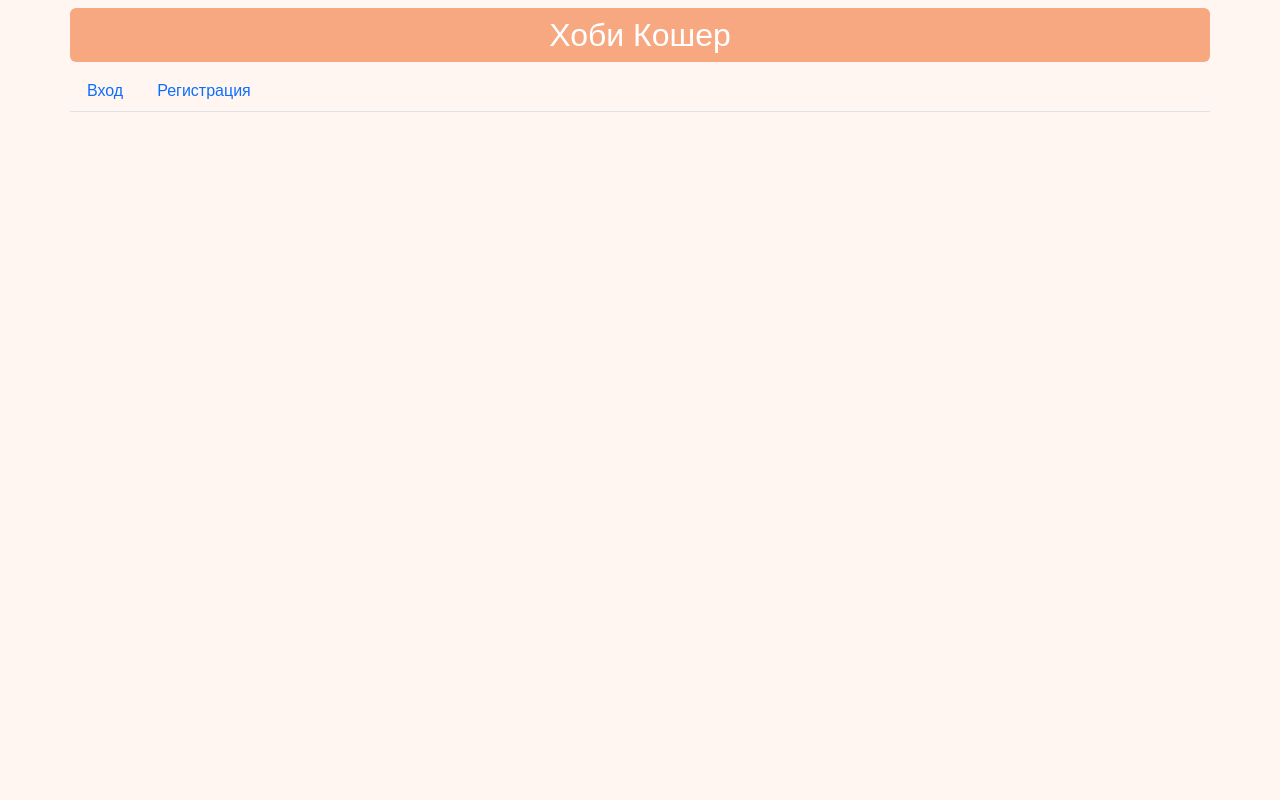
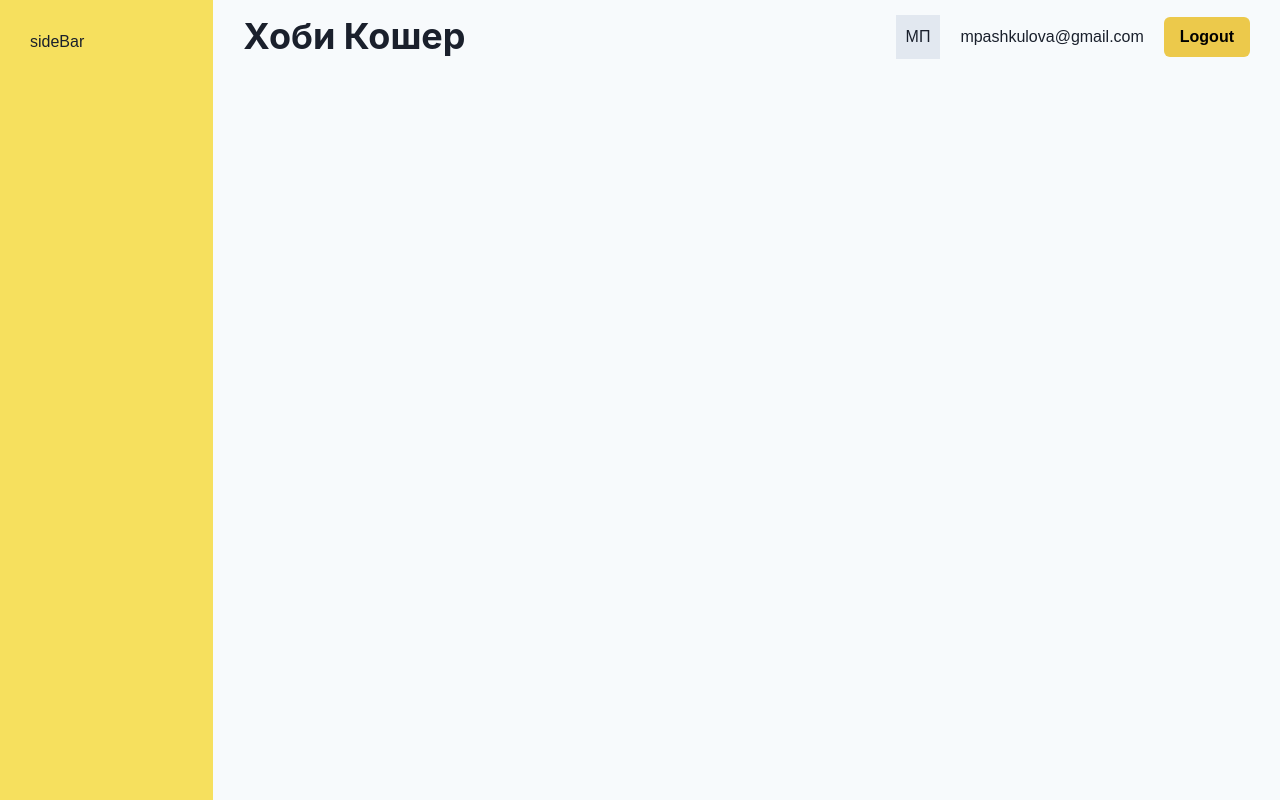
Before and after one commit to maria-pashkulova/hobby-hive, a React (Vite) app in the folder client/: page / in a window 1280 px wide. Built offline with nearby package versions, Linux system fonts and the light colour scheme.

Commit message:
Chakra UI grid

```diff
--- a/client/package.json
+++ b/client/package.json
@@ -10,9 +10,11 @@
     "preview": "vite preview"
   },
   "dependencies": {
-    "bootstrap": "^5.3.3",
+    "@chakra-ui/react": "^2.8.2",
+    "@emotion/react": "^11.11.4",
+    "@emotion/styled": "^11.11.5",
+    "framer-motion": "^11.1.7",
     "react": "^18.2.0",
-    "react-bootstrap": "^2.10.2",
     "react-dom": "^18.2.0",
     "react-router-dom": "^6.23.0"
   },
--- a/client/src/App.css
+++ b/client/src/App.css
@@ -5,5 +5,5 @@
 }
 
 html body {
-    background-color: #FFF6F1;
+    background-color: #EBF8FF;
 }
--- a/client/src/App.jsx
+++ b/client/src/App.jsx
@@ -3,8 +3,9 @@ import reactLogo from './assets/react.svg'
 import viteLogo from '/vite.svg'
 import { Routes, Route } from 'react-router-dom';
 import './App.css'
-import HomePage from './components/Home/HomePage';
-import GroupsPage from './components/GroupsPage';
+import StartPage from './pages/StartPage';
+import GroupsPage from './pages/GroupsPage';
+import LoggedInLayout from './layouts/LoggedInLayout';
 
 
 
@@ -14,9 +15,11 @@ function App() {
   return (
     <>
       <Routes>
-        <Route path='/' element={<HomePage />} />
-        <Route path='/groups' element={<GroupsPage />} />
-      </Routes>
+        <Route path='/' element={<LoggedInLayout />}>
+          <Route path='/' element={<GroupsPage />} />
+        </Route >
+        <Route path='/notLogged' element={<StartPage />} />
+      </Routes >
 
     </>
   )
--- a/client/src/components/Home/HomePage.css
+++ /dev/null
@@ -1,4 +0,0 @@
-.siteName {
-    /* justify-content: center; */
-    background-color: #F8A881;
-}
--- a/client/src/components/Home/HomePage.jsx
+++ /dev/null
@@ -1,33 +0,0 @@
-import React from 'react';
-import Container from 'react-bootstrap/Container';
-import Row from 'react-bootstrap/Row';
-import Col from 'react-bootstrap/Col';
-
-import Nav from 'react-bootstrap/Nav';
-
-import './HomePage.css'
-
-const HomePage = () => {
-    return (
-
-        <Container>
-            <Row className='mt-2 p-2 rounded h2 text-white justify-content-center siteName '>
-                Хоби Кошер
-            </Row>
-            <Row>
-                <Nav variant="tabs" defaultActiveKey="/home">
-                    <Nav.Item>
-                        <Nav.Link>Вход</Nav.Link>
-                    </Nav.Item>
-                    <Nav.Item>
-                        <Nav.Link eventKey="link-1">Регистрация</Nav.Link>
-                    </Nav.Item>
-
-                </Nav>
-            </Row>
-        </Container >
-
-    )
-}
-
-export default HomePage
--- /dev/null
+++ b/client/src/components/Navbar.jsx
@@ -0,0 +1,15 @@
+import React from 'react'
+import { Flex, Box, Heading, Text, Button, Spacer } from "@chakra-ui/react";
+
+export default function Navbar() {
+    return (
+        <Flex as='nav' py='15px' px='30px' alignItems="center" gap='20px'>
+            <Heading>Хоби Кошер</Heading>
+            <Spacer />
+
+            <Box bg='gray.200' p='10px' >MП</Box>
+            <Text>mpashkulova@gmail.com</Text>
+            <Button colorScheme='yellow'>Logout</Button>
+        </Flex>
+    )
+}
--- /dev/null
+++ b/client/src/layouts/LoggedInLayout.jsx
@@ -0,0 +1,31 @@
+import React from 'react'
+import Navbar from '../components/Navbar';
+import { Outlet } from 'react-router-dom';
+import { Grid, GridItem } from '@chakra-ui/react';
+
+const LoggedInLayout = () => {
+    return (
+        <Grid templateColumns='repeat(6, 1fr)' bg='gray.50'>
+            <GridItem
+                as='aside'
+                colSpan='1'
+                bg='yellow.300'
+                minHeight='100vh'
+                p='30px'
+            >
+                <span>sideBar</span>
+            </GridItem>
+            <GridItem
+                as='main'
+                colSpan='5'
+            >
+                <Navbar />
+                <Outlet />
+            </GridItem>
+        </Grid>
+
+
+    )
+}
+
+export default LoggedInLayout
--- a/client/src/main.jsx
+++ b/client/src/main.jsx
@@ -1,15 +1,18 @@
 import React from 'react'
 import ReactDOM from 'react-dom/client'
+import { ChakraProvider } from '@chakra-ui/react'
+
 import App from './App.jsx'
 // import './index.css'
-import 'bootstrap/dist/css/bootstrap.min.css';
 import { BrowserRouter } from 'react-router-dom';
 
 
 ReactDOM.createRoot(document.getElementById('root')).render(
   <React.StrictMode>
     <BrowserRouter>
-      <App />
+      <ChakraProvider>
+        <App />
+      </ChakraProvider>
     </BrowserRouter>
   </React.StrictMode>,
 )
--- a/client/src/components/GroupsPage.jsx
+++ b/client/src/pages/GroupsPage.jsx
@@ -1,4 +1,5 @@
-import React, { useEffect, useState } from 'react'
+import React, { useEffect, useState } from 'react';
+import { Box } from '@chakra-ui/react';
 
 const GroupsPage = () => {
 
@@ -16,11 +17,14 @@ const GroupsPage = () => {
 
 
     return (
-        <ul>
-            {groups.map((group, index) => (
-                <li key={index}>{group.name}</li>
-            ))}
-        </ul>
+        <Box mt={10}>
+            <ul>
+                {groups.map((group, index) => (
+                    <li key={index}>{group.name}</li>
+                ))}
+            </ul>
+        </Box>
+
 
     )
 }
--- /dev/null
+++ b/client/src/pages/StartPage.jsx
@@ -0,0 +1,27 @@
+import React from 'react'
+import { Container, Box, Heading } from '@chakra-ui/react';
+
+const StartPage = () => {
+    return (
+        // от туториъл за чат с MERN stack
+        <Container maxWidth='5xl' centerContent>
+            <Box
+                p={3}
+                bg='blue.300'
+                borderRadius="lg"
+                w="100%"
+                margin={3}
+                textAlign="center"
+            >
+                <Heading as='h1' size='lg'>
+                    Хоби Кошер
+                </Heading>
+            </Box>
+            <Box>
+
+            </Box>
+        </Container >
+    )
+}
+
+export default StartPage;
```
Also changed, not shown: 1 other file (tests, documents, lock files or other folders).
